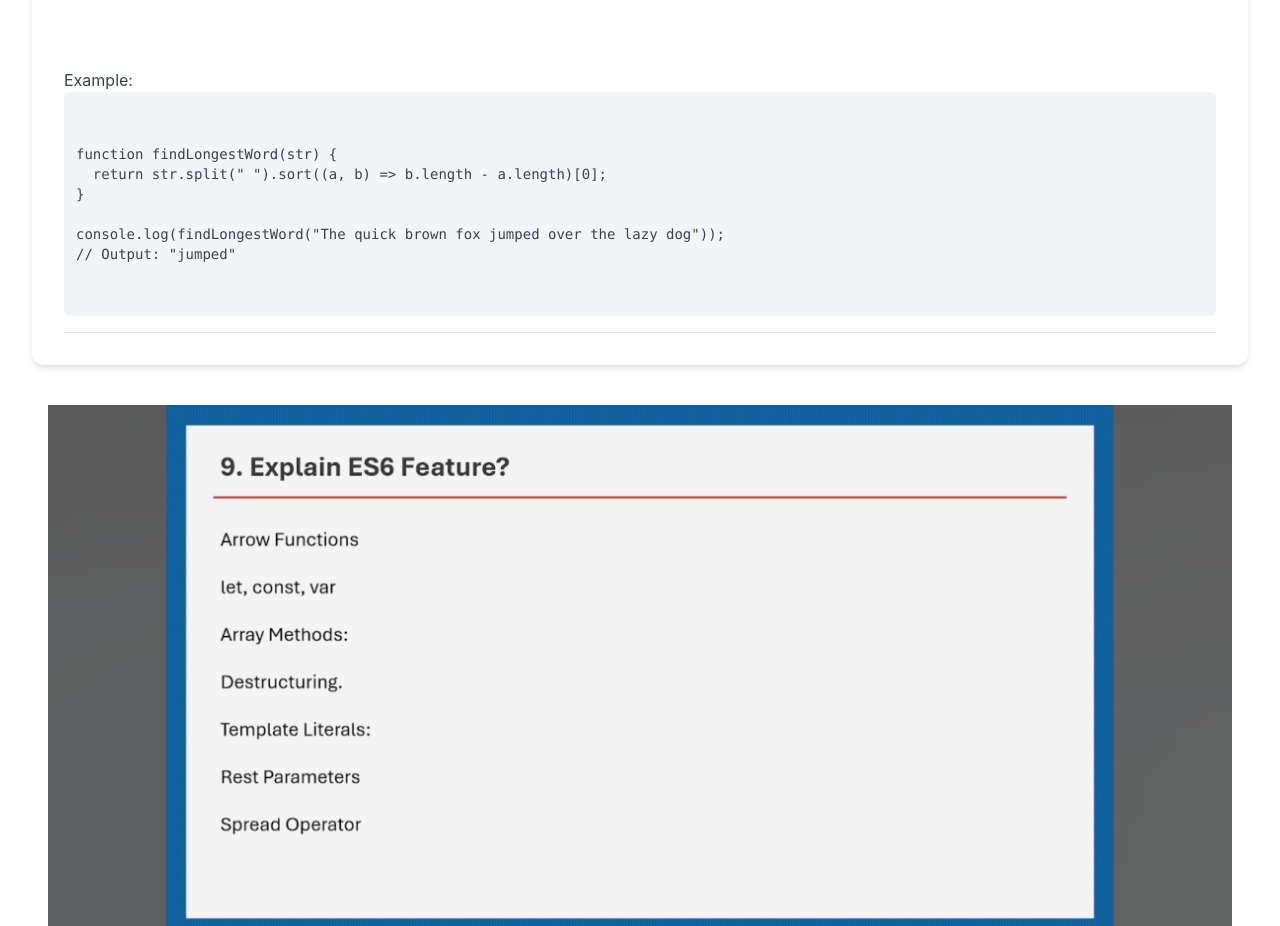
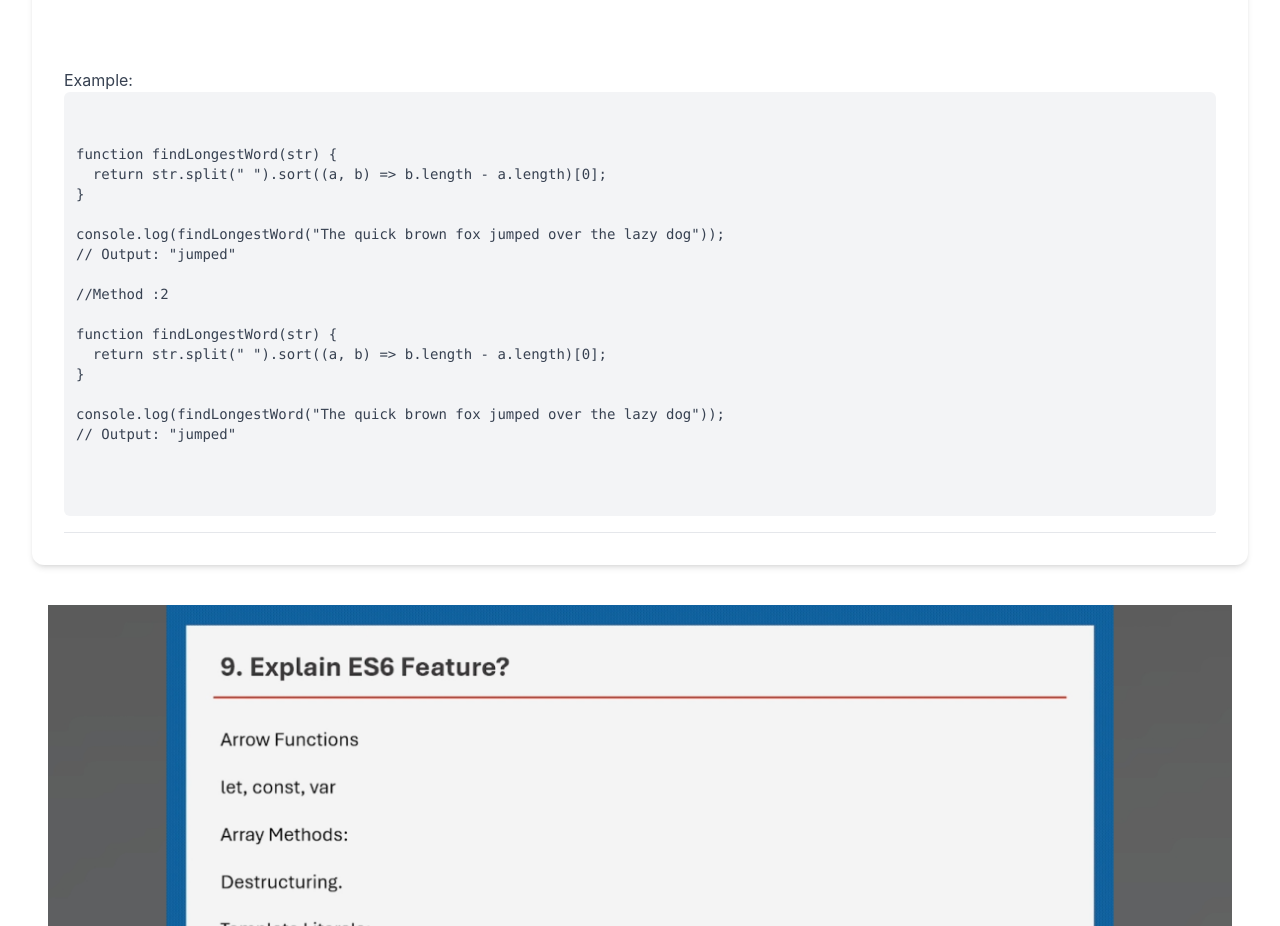
Before and after one commit to vimal336/inter-pre, a React (Vite) app: page /Javascript in a window 1280 px wide. Shown: the part 10989-11915 px from the top of the page. Built offline with nearby package versions, Linux system fonts and the light colour scheme.

Commit message:
problem solving

```diff
--- a/src/ProblemSolving.jsx
+++ b/src/ProblemSolving.jsx
@@ -206,6 +206,16 @@ function findLongestWord(str) {
 console.log(findLongestWord("The quick brown fox jumped over the lazy dog"));
 // Output: "jumped"
 
+//Method :2
+
+function findLongestWord(str) {
+  return str.split(" ").sort((a, b) => b.length - a.length)[0];
+}
+
+console.log(findLongestWord("The quick brown fox jumped over the lazy dog"));
+// Output: "jumped"
+
+
   `}
               </code>
             </pre>
```
